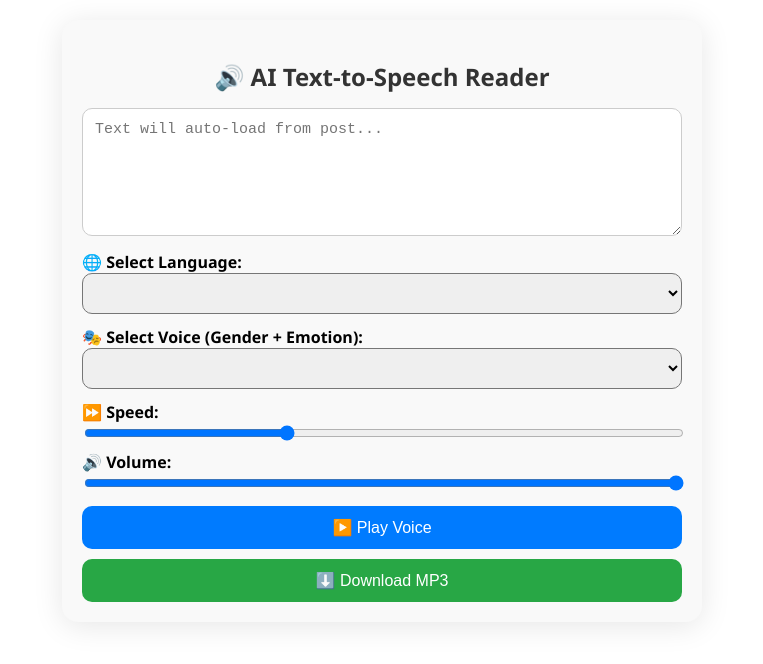
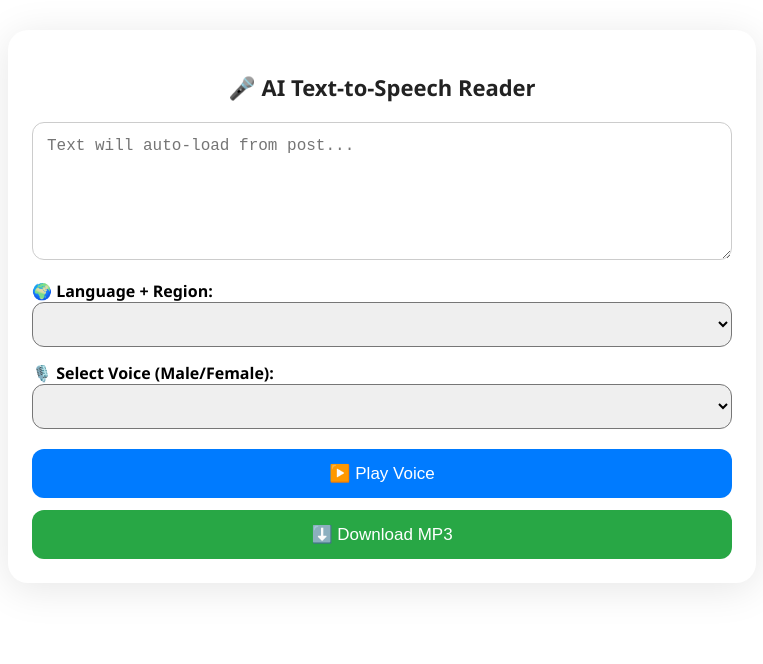
Before and after one commit to azad674/azad, a plain HTML site: page index.html in a window 1280 px wide. Shown: the whole page, without its empty margins (258-1021 px from the left). Drawn offline with Linux system fonts and the light colour scheme.

Commit message:
Update index.html

```diff
--- a/index.html
+++ b/index.html
@@ -1,23 +1,17 @@
-<div id="pro-tts-widget" style="max-width:600px;margin:20px auto;padding:20px;border-radius:16px;box-shadow:0 4px 30px rgba(0,0,0,0.1);background:#f9f9f9;font-family:'Segoe UI', sans-serif">
-  <h2 style="text-align:center;color:#333;margin-bottom:15px">🔊 AI Text-to-Speech Reader</h2>
+<div id="pro-tts-widget" style="max-width:700px;margin:30px auto;padding:24px;border-radius:20px;box-shadow:0 6px 40px rgba(0,0,0,0.1);background:#ffffff;font-family:'Segoe UI', sans-serif">
+  <h2 style="text-align:center;color:#222;margin-bottom:20px;font-size:22px">🎤 AI Text-to-Speech Reader</h2>
 
-  <textarea id="tts-text" placeholder="Text will auto-load from post..." rows="6" style="width:100%;padding:12px;border-radius:10px;border:1px solid #ccc;resize:vertical;font-size:15px;"></textarea>
+  <textarea id="tts-text" placeholder="Text will auto-load from post..." rows="6" style="width:100%;padding:14px;border-radius:12px;border:1px solid #ccc;resize:vertical;font-size:16px;"></textarea>
 
-  <div style="margin-top:15px">
-    <label for="languageSelect"><strong>🌐 Select Language:</strong></label>
-    <select id="languageSelect" style="width:100%;padding:10px;border-radius:10px;margin-bottom:12px;font-size:15px;"></select>
+  <div style="margin-top:20px">
+    <label for="languageSelect"><strong>🌍 Language + Region:</strong></label>
+    <select id="languageSelect" style="width:100%;padding:12px;border-radius:12px;margin-bottom:15px;font-size:16px;"></select>
 
-    <label for="tts-voice"><strong>🎭 Select Voice (Gender + Emotion):</strong></label>
-    <select id="tts-voice" style="width:100%;padding:10px;border-radius:10px;margin-bottom:12px;font-size:15px;"></select>
+    <label for="tts-voice"><strong>🎙️ Select Voice (Male/Female):</strong></label>
+    <select id="tts-voice" style="width:100%;padding:12px;border-radius:12px;margin-bottom:20px;font-size:16px;"></select>
 
-    <label for="rateControl"><strong>⏩ Speed:</strong></label>
-    <input type="range" id="rateControl" min="0.5" max="2" step="0.1" value="1" style="width:100%;margin-bottom:10px">
-
-    <label for="volumeControl"><strong>🔊 Volume:</strong></label>
-    <input type="range" id="volumeControl" min="0" max="1" step="0.1" value="1" style="width:100%;margin-bottom:15px">
-
-    <button onclick="playVoice()" style="padding:12px;width:100%;border:none;background:#007bff;color:white;border-radius:10px;font-size:16px;margin-bottom:10px;">▶️ Play Voice</button>
-    <button onclick="downloadMP3()" style="padding:12px;width:100%;border:none;background:#28a745;color:white;border-radius:10px;font-size:16px;">⬇️ Download MP3</button>
+    <button onclick="playVoice()" style="padding:14px;width:100%;border:none;background:#007bff;color:white;border-radius:12px;font-size:17px;margin-bottom:12px;">▶️ Play Voice</button>
+    <button onclick="downloadMP3()" style="padding:14px;width:100%;border:none;background:#28a745;color:white;border-radius:12px;font-size:17px;">⬇️ Download MP3</button>
   </div>
 </div>
 
@@ -36,14 +30,16 @@ function loadVoices() {
   const langSelect = document.getElementById("languageSelect");
   const voiceSelect = document.getElementById("tts-voice");
   const usedLangs = new Set();
+
   langSelect.innerHTML = "";
   voiceSelect.innerHTML = "";
 
-  voices.forEach((voice, i) => {
+  voices.forEach(voice => {
+    const langDisplay = `${voice.lang} (${new Intl.DisplayNames(['en'], { type: 'language' }).of(voice.lang.split('-')[0])})`;
     if (!usedLangs.has(voice.lang)) {
       const langOption = document.createElement("option");
       langOption.value = voice.lang;
-      langOption.textContent = voice.lang;
+      langOption.textContent = langDisplay;
       langSelect.appendChild(langOption);
       usedLangs.add(voice.lang);
     }
@@ -57,12 +53,11 @@ function populateVoices() {
   const voiceSelect = document.getElementById("tts-voice");
   voiceSelect.innerHTML = "";
 
-  voices.filter(v => v.lang === selectedLang).forEach((voice, i) => {
+  voices.filter(v => v.lang === selectedLang).forEach(voice => {
+    const gender = /female/i.test(voice.name) ? "♀️ Female" : /male/i.test(voice.name) ? "♂️ Male" : "🎙️ Voice";
     const option = document.createElement("option");
-    const gender = /female/i.test(voice.name) ? "♀️ Female" : /male/i.test(voice.name) ? "♂️ Male" : "🎙️ Voice";
-    const emotion = /soft|warm|hot|slow|fast/i.test(voice.name) ? " (Emotive)" : "";
     option.value = voices.indexOf(voice);
-    option.textContent = `${gender}: ${voice.name}${emotion}`;
+    option.textContent = `${gender}: ${voice.name}`;
     voiceSelect.appendChild(option);
   });
 }
@@ -73,15 +68,13 @@ document.getElementById("languageSelect").addEventListener("change", populateVoi
 function playVoice() {
   const text = document.getElementById("tts-text").value.trim();
   const voiceIndex = document.getElementById("tts-voice").value;
-  const rate = document.getElementById("rateControl").value;
-  const volume = document.getElementById("volumeControl").value;
+
   if (!text) return alert("No text to speak!");
 
   utterance.text = text;
   utterance.lang = detectLanguage(text);
-  utterance.rate = parseFloat(rate);
-  utterance.volume = parseFloat(volume);
   if (voices[voiceIndex]) utterance.voice = voices[voiceIndex];
+
   speechSynthesis.cancel();
   speechSynthesis.speak(utterance);
 }
@@ -98,7 +91,7 @@ function downloadMP3() {
   if (!text) return alert("No text to convert!");
 
   const voiceLang = detectLanguage(text);
-  const apiKey = "YOUR_API_KEY_HERE";
+  const apiKey = "YOUR_API_KEY_HERE"; // Replace with your VoiceRSS API key
 
   fetch("https://api.voicerss.org/?key=" + apiKey + "&hl=" + voiceLang + "&src=" + encodeURIComponent(text))
     .then(res => {
@@ -119,9 +112,3 @@ function downloadMP3() {
     });
 }
 </script>
-
-<!-- SEO Meta Tags -->
-<meta name="description" content="Convert blog posts to voice instantly. Multilingual, SEO-friendly, AdSense-safe AI Text-to-Speech reader with emotive male/female voices and MP3 download.">
-<meta name="keywords" content="text to speech, mp3 download, blogger voice tool, AI voice, multilingual speech, voice generator, professional TTS">
-<meta name="author" content="TTS Voice Generator">
-<!-- End SEO -->
```
